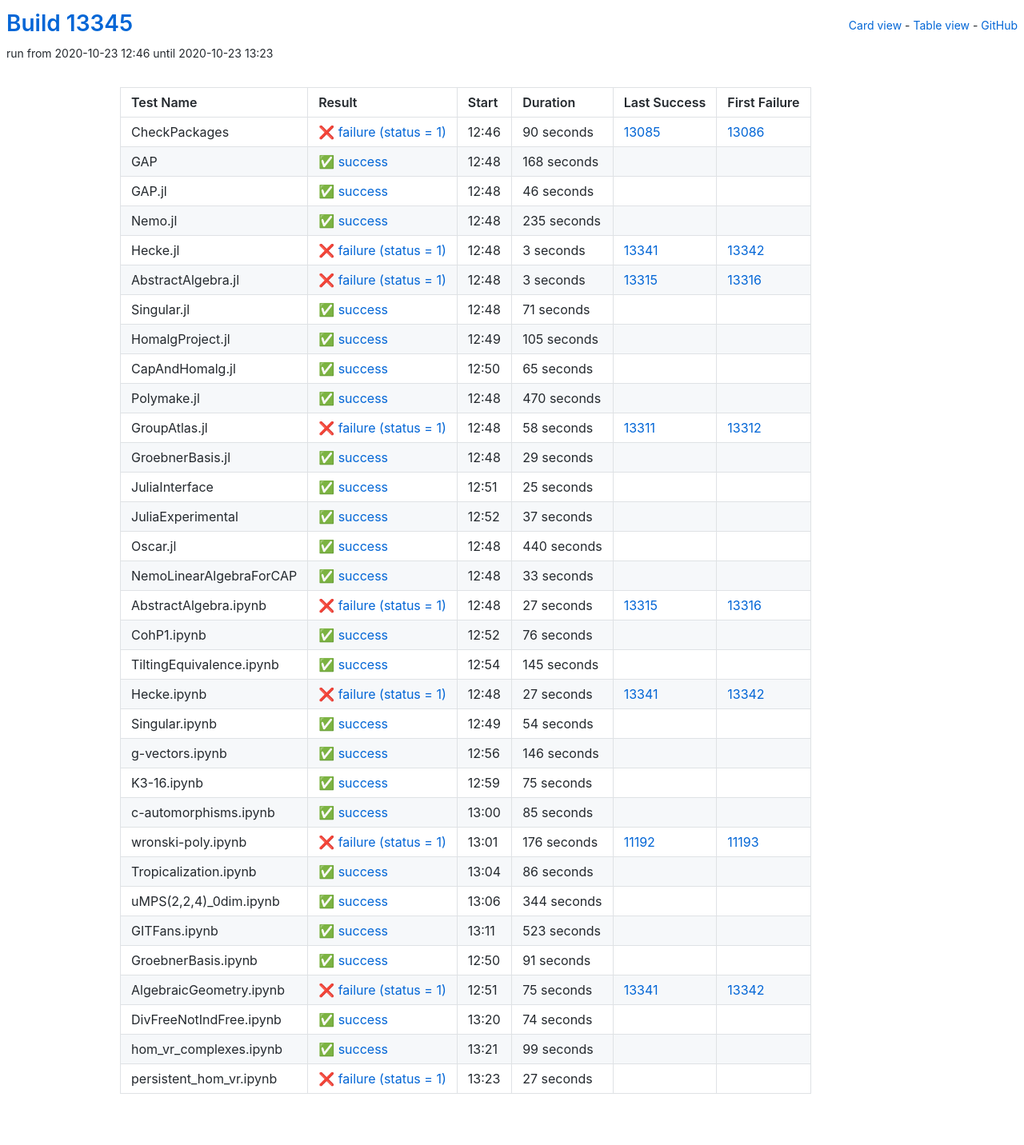
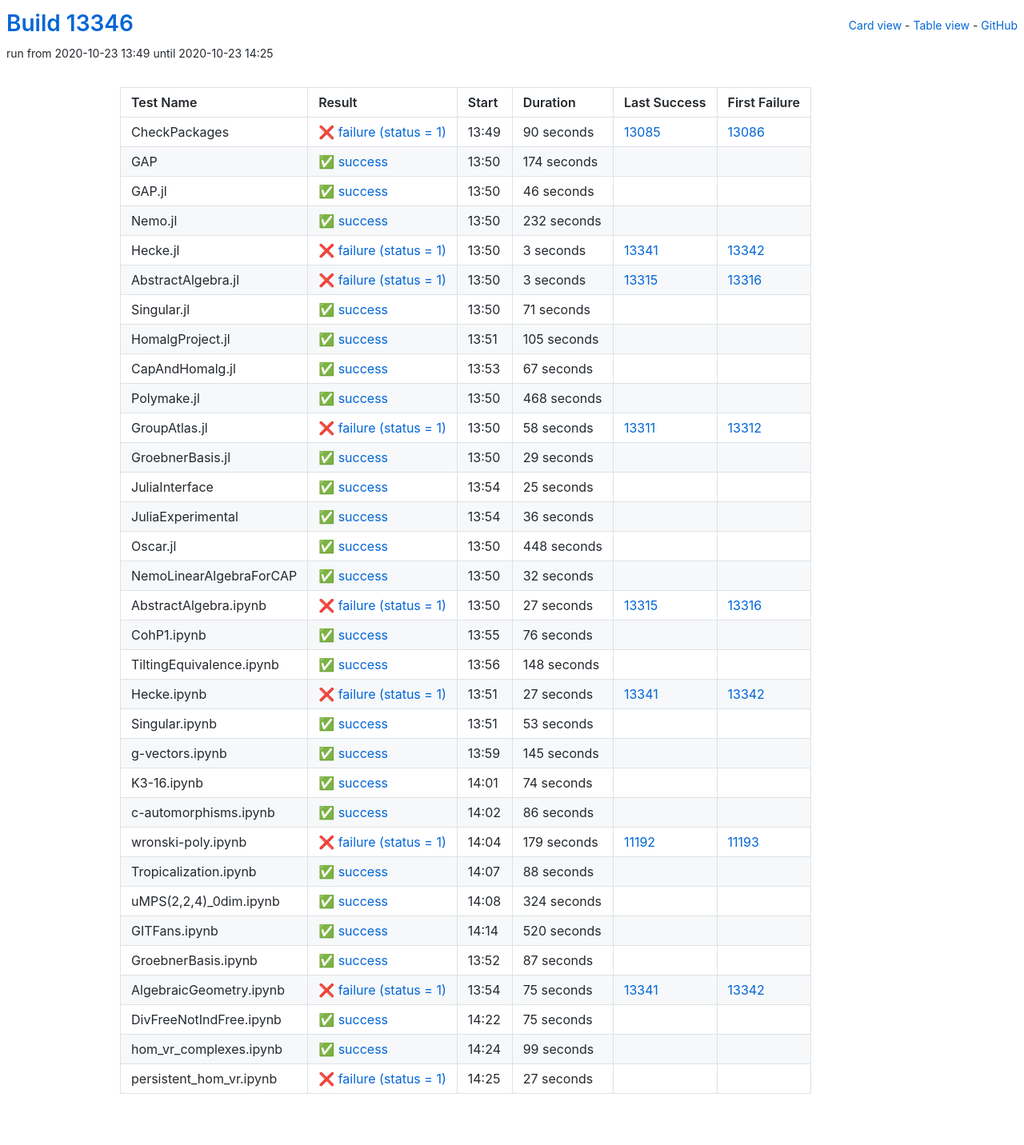
Before and after one commit to oscar-system/oscar-ci-status, a Jekyll site: the page built from table.html, in a window 1280 px wide. Shown: the whole page at 80% size. Built offline with Jekyll 4.4.1, drawn with Linux system fonts in a browser that asks for light colours.

Commit message:
Build #13346

```diff
--- a/_data/ci.yml
+++ b/_data/ci.yml
@@ -1,6 +1,6 @@
 ---
-build: 13345
-build_url: https://oscarci.mathematik.uni-kl.de/job/oscar/13345/
+build: 13346
+build_url: https://oscarci.mathematik.uni-kl.de/job/oscar/13346/
 job: oscar
 organization: oscar-system
 repo: oscar-ci-status
@@ -8,8 +8,8 @@
 tests:
 - name: CheckPackages
   id: checkpackages
-  log: https://oscarci.mathematik.uni-kl.de/job/oscar/13345/artifact/logs/build-13345/CheckPackages.log
-  start: 2020-10-23 12:46
+  log: https://oscarci.mathematik.uni-kl.de/job/oscar/13346/artifact/logs/build-13346/CheckPackages.log
+  start: 2020-10-23 13:49
   success: false
   exitcode: 1
   status: failure
@@ -20,20 +20,20 @@
   first_failure_url: https://oscarci.mathematik.uni-kl.de/job/oscar/13086/
 - name: GAP
   id: gap
-  log: https://oscarci.mathematik.uni-kl.de/job/oscar/13345/artifact/logs/build-13345/GAP.log
-  start: 2020-10-23 12:48
+  log: https://oscarci.mathematik.uni-kl.de/job/oscar/13346/artifact/logs/build-13346/GAP.log
+  start: 2020-10-23 13:50
   success: true
   exitcode: 0
   status: success
-  duration: 168
+  duration: 174
   last_success: false
   last_success_url:
   first_failure: false
   first_failure_url:
 - name: GAP.jl
   id: gap-jl
-  log: https://oscarci.mathematik.uni-kl.de/job/oscar/13345/artifact/logs/build-13345/GAP.jl.log
-  start: 2020-10-23 12:48
+  log: https://oscarci.mathematik.uni-kl.de/job/oscar/13346/artifact/logs/build-13346/GAP.jl.log
+  start: 2020-10-23 13:50
   success: true
   exitcode: 0
   status: success
@@ -44,20 +44,20 @@
   first_failure_url:
 - name: Nemo.jl
   id: nemo-jl
-  log: https://oscarci.mathematik.uni-kl.de/job/oscar/13345/artifact/logs/build-13345/Nemo.jl.log
-  start: 2020-10-23 12:48
+  log: https://oscarci.mathematik.uni-kl.de/job/oscar/13346/artifact/logs/build-13346/Nemo.jl.log
+  start: 2020-10-23 13:50
   success: true
   exitcode: 0
   status: success
-  duration: 235
+  duration: 232
   last_success: false
   last_success_url:
   first_failure: false
   first_failure_url:
 - name: Hecke.jl
   id: hecke-jl
-  log: https://oscarci.mathematik.uni-kl.de/job/oscar/13345/artifact/logs/build-13345/Hecke.jl.log
-  start: 2020-10-23 12:48
+  log: https://oscarci.mathematik.uni-kl.de/job/oscar/13346/artifact/logs/build-13346/Hecke.jl.log
+  start: 2020-10-23 13:50
   success: false
   exitcode: 1
   status: failure
@@ -68,8 +68,8 @@
   first_failure_url: https://oscarci.mathematik.uni-kl.de/job/oscar/13342/
 - name: AbstractAlgebra.jl
   id: abstractalgebra-jl
-  log: https://oscarci.mathematik.uni-kl.de/job/oscar/13345/artifact/logs/build-13345/AbstractAlgebra.jl.log
-  start: 2020-10-23 12:48
+  log: https://oscarci.mathematik.uni-kl.de/job/oscar/13346/artifact/logs/build-13346/AbstractAlgebra.jl.log
+  start: 2020-10-23 13:50
   success: false
   exitcode: 1
   status: failure
@@ -80,8 +80,8 @@
   first_failure_url: https://oscarci.mathematik.uni-kl.de/job/oscar/13316/
 - name: Singular.jl
   id: singular-jl
-  log: https://oscarci.mathematik.uni-kl.de/job/oscar/13345/artifact/logs/build-13345/Singular.jl.log
-  start: 2020-10-23 12:48
+  log: https://oscarci.mathematik.uni-kl.de/job/oscar/13346/artifact/logs/build-13346/Singular.jl.log
+  start: 2020-10-23 13:50
   success: true
   exitcode: 0
   status: success
@@ -92,8 +92,8 @@
   first_failure_url:
 - name: HomalgProject.jl
   id: homalgproject-jl
-  log: https://oscarci.mathematik.uni-kl.de/job/oscar/13345/artifact/logs/build-13345/HomalgProject.jl.log
-  start: 2020-10-23 12:49
+  log: https://oscarci.mathematik.uni-kl.de/job/oscar/13346/artifact/logs/build-13346/HomalgProject.jl.log
+  start: 2020-10-23 13:51
   success: true
   exitcode: 0
   status: success
@@ -104,32 +104,32 @@
   first_failure_url:
 - name: CapAndHomalg.jl
   id: capandhomalg-jl
-  log: https://oscarci.mathematik.uni-kl.de/job/oscar/13345/artifact/logs/build-13345/CapAndHomalg.jl.log
-  start: 2020-10-23 12:50
+  log: https://oscarci.mathematik.uni-kl.de/job/oscar/13346/artifact/logs/build-13346/CapAndHomalg.jl.log
+  start: 2020-10-23 13:53
   success: true
   exitcode: 0
   status: success
-  duration: 65
+  duration: 67
   last_success: false
   last_success_url:
   first_failure: false
   first_failure_url:
 - name: Polymake.jl
   id: polymake-jl
-  log: https://oscarci.mathematik.uni-kl.de/job/oscar/13345/artifact/logs/build-13345/Polymake.jl.log
-  start: 2020-10-23 12:48
+  log: https://oscarci.mathematik.uni-kl.de/job/oscar/13346/artifact/logs/build-13346/Polymake.jl.log
+  start: 2020-10-23 13:50
   success: true
   exitcode: 0
   status: success
-  duration: 470
+  duration: 468
   last_success: false
   last_success_url:
   first_failure: false
   first_failure_url:
 - name: GroupAtlas.jl
   id: groupatlas-jl
-  log: https://oscarci.mathematik.uni-kl.de/job/oscar/13345/artifact/logs/build-13345/GroupAtlas.jl.log
-  start: 2020-10-23 12:48
+  log: https://oscarci.mathematik.uni-kl.de/job/oscar/13346/artifact/logs/build-13346/GroupAtlas.jl.log
+  start: 2020-10-23 13:50
   success: false
   exitcode: 1
   status: failure
@@ -140,8 +140,8 @@
   first_failure_url: https://oscarci.mathematik.uni-kl.de/job/oscar/13312/
 - name: GroebnerBasis.jl
   id: groebnerbasis-jl
-  log: https://oscarci.mathematik.uni-kl.de/job/oscar/13345/artifact/logs/build-13345/GroebnerBasis.jl.log
-  start: 2020-10-23 12:48
+  log: https://oscarci.mathematik.uni-kl.de/job/oscar/13346/artifact/logs/build-13346/GroebnerBasis.jl.log
+  start: 2020-10-23 13:50
   success: true
   exitcode: 0
   status: success
@@ -152,8 +152,8 @@
   first_failure_url:
 - name: JuliaInterface
   id: juliainterface
-  log: https://oscarci.mathematik.uni-kl.de/job/oscar/13345/artifact/logs/build-13345/JuliaInterface.log
-  start: 2020-10-23 12:51
+  log: https://oscarci.mathematik.uni-kl.de/job/oscar/13346/artifact/logs/build-13346/JuliaInterface.log
+  start: 2020-10-23 13:54
   success: true
   exitcode: 0
   status: success
@@ -164,44 +164,44 @@
   first_failure_url:
 - name: JuliaExperimental
   id: juliaexperimental
-  log: https://oscarci.mathematik.uni-kl.de/job/oscar/13345/artifact/logs/build-13345/JuliaExperimental.log
-  start: 2020-10-23 12:52
+  log: https://oscarci.mathematik.uni-kl.de/job/oscar/13346/artifact/logs/build-13346/JuliaExperimental.log
+  start: 2020-10-23 13:54
   success: true
   exitcode: 0
   status: success
-  duration: 37
+  duration: 36
   last_success: false
   last_success_url:
   first_failure: false
   first_failure_url:
 - name: Oscar.jl
   id: oscar-jl
-  log: https://oscarci.mathematik.uni-kl.de/job/oscar/13345/artifact/logs/build-13345/Oscar.jl.log
-  start: 2020-10-23 12:48
+  log: https://oscarci.mathematik.uni-kl.de/job/oscar/13346/artifact/logs/build-13346/Oscar.jl.log
+  start: 2020-10-23 13:50
   success: true
   exitcode: 0
   status: success
-  duration: 440
+  duration: 448
   last_success: false
   last_success_url:
   first_failure: false
   first_failure_url:
 - name: NemoLinearAlgebraForCAP
   id: nemolinearalgebraforcap
-  log: https://oscarci.mathematik.uni-kl.de/job/oscar/13345/artifact/logs/build-13345/NemoLinearAlgebraForCAP.log
-  start: 2020-10-23 12:48
+  log: https://oscarci.mathematik.uni-kl.de/job/oscar/13346/artifact/logs/build-13346/NemoLinearAlgebraForCAP.log
+  start: 2020-10-23 13:50
   success: true
   exitcode: 0
   status: success
-  duration: 33
+  duration: 32
   last_success: false
   last_success_url:
   first_failure: false
   first_failure_url:
 - name: AbstractAlgebra.ipynb
   id: abstractalgebra-ipynb
-  log: https://oscarci.mathematik.uni-kl.de/job/oscar/13345/artifact/logs/build-13345/AbstractAlgebra.ipynb.log
-  start: 2020-10-23 12:48
+  log: https://oscarci.mathematik.uni-kl.de/job/oscar/13346/artifact/logs/build-13346/AbstractAlgebra.ipynb.log
+  start: 2020-10-23 13:50
   success: false
   exitcode: 1
   status: failure
@@ -212,8 +212,8 @@
   first_failure_url: https://oscarci.mathematik.uni-kl.de/job/oscar/13316/
 - name: CohP1.ipynb
   id: cohp1-ipynb
-  log: https://oscarci.mathematik.uni-kl.de/job/oscar/13345/artifact/logs/build-13345/CohP1.ipynb.log
-  start: 2020-10-23 12:52
+  log: https://oscarci.mathematik.uni-kl.de/job/oscar/13346/artifact/logs/build-13346/CohP1.ipynb.log
+  start: 2020-10-23 13:55
   success: true
   exitcode: 0
   status: success
@@ -224,20 +224,20 @@
   first_failure_url:
 - name: TiltingEquivalence.ipynb
   id: tiltingequivalence-ipynb
-  log: https://oscarci.mathematik.uni-kl.de/job/oscar/13345/artifact/logs/build-13345/TiltingEquivalence.ipynb.log
-  start: 2020-10-23 12:54
+  log: https://oscarci.mathematik.uni-kl.de/job/oscar/13346/artifact/logs/build-13346/TiltingEquivalence.ipynb.log
+  start: 2020-10-23 13:56
   success: true
   exitcode: 0
   status: success
-  duration: 145
+  duration: 148
   last_success: false
   last_success_url:
   first_failure: false
   first_failure_url:
 - name: Hecke.ipynb
   id: hecke-ipynb
-  log: https://oscarci.mathematik.uni-kl.de/job/oscar/13345/artifact/logs/build-13345/Hecke.ipynb.log
-  start: 2020-10-23 12:48
+  log: https://oscarci.mathematik.uni-kl.de/job/oscar/13346/artifact/logs/build-13346/Hecke.ipynb.log
+  start: 2020-10-23 13:51
   success: false
   exitcode: 1
   status: failure
@@ -248,68 +248,44 @@
   first_failure_url: https://oscarci.mathematik.uni-kl.de/job/oscar/13342/
 - name: Singular.ipynb
   id: singular-ipynb
-  log: https://oscarci.mathematik.uni-kl.de/job/oscar/13345/artifact/logs/build-13345/Singular.ipynb.log
-  start: 2020-10-23 12:49
+  log: https://oscarci.mathematik.uni-kl.de/job/oscar/13346/artifact/logs/build-13346/Singular.ipynb.log
+  start: 2020-10-23 13:51
   success: true
   exitcode: 0
   status: success
-  duration: 54
+  duration: 53
   last_success: false
   last_success_url:
   first_failure: false
   first_failure_url:
 - name: g-vectors.ipynb
   id: g-vectors-ipynb
-  log: https://oscarci.mathematik.uni-kl.de/job/oscar/13345/artifact/logs/build-13345/g-vectors.ipynb.log
-  start: 2020-10-23 12:56
+  log: https://oscarci.mathematik.uni-kl.de/job/oscar/13346/artifact/logs/build-13346/g-vectors.ipynb.log
+  start: 2020-10-23 13:59
   success: true
   exitcode: 0
   status: success
-  duration: 146
+  duration: 145
   last_success: false
   last_success_url:
   first_failure: false
   first_failure_url:
 - name: K3-16.ipynb
   id: k3-16-ipynb
-  log: https://oscarci.mathematik.uni-kl.de/job/oscar/13345/artifact/logs/build-13345/K3-16.ipynb.log
-  start: 2020-10-23 12:59
+  log: https://oscarci.mathematik.uni-kl.de/job/oscar/13346/artifact/logs/build-13346/K3-16.ipynb.log
+  start: 2020-10-23 14:01
   success: true
   exitcode: 0
   status: success
-  duration: 75
+  duration: 74
   last_success: false
   last_success_url:
   first_failure: false
   first_failure_url:
 - name: c-automorphisms.ipynb
   id: c-automorphisms-ipynb
-  log: https://oscarci.mathematik.uni-kl.de/job/oscar/13345/artifact/logs/build-13345/c-automorphisms.ipynb.log
-  start: 2020-10-23 13:00
-  success: true
-  exitcode: 0
-  status: success
-  duration: 85
-  last_success: false
-  last_success_url:
-  first_failure: false
-  first_failure_url:
-- name: wronski-poly.ipynb
-  id: wronski-poly-ipynb
-  log: https://oscarci.mathematik.uni-kl.de/job/oscar/13345/artifact/logs/build-13345/wronski-poly.ipynb.log
-  start: 2020-10-23 13:01
-  success: false
-  exitcode: 1
-  status: failure
-  duration: 176
-  last_success: 11192
-  last_success_url: https://oscarci.mathematik.uni-kl.de/job/oscar/11192/
-  first_failure: 11193
-  first_failure_url: https://oscarci.mathematik.uni-kl.de/job/oscar/11193/
-- name: Tropicalization.ipynb
-  id: tropicalization-ipynb
-  log: https://oscarci.mathematik.uni-kl.de/job/oscar/13345/artifact/logs/build-13345/Tropicalization.ipynb.log
-  start: 2020-10-23 13:04
+  log: https://oscarci.mathematik.uni-kl.de/job/oscar/13346/artifact/logs/build-13346/c-automorphisms.ipynb.log
+  start: 2020-10-23 14:02
   success: true
   exitcode: 0
   status: success
@@ -318,46 +294,70 @@
   last_success_url:
   first_failure: false
   first_failure_url:
-- name: uMPS(2,2,4)_0dim.ipynb
-  id: umps-2-2-4-0dim-ipynb
-  log: https://oscarci.mathematik.uni-kl.de/job/oscar/13345/artifact/logs/build-13345/uMPS-2-2-4-_0dim.ipynb.log
-  start: 2020-10-23 13:06
+- name: wronski-poly.ipynb
+  id: wronski-poly-ipynb
+  log: https://oscarci.mathematik.uni-kl.de/job/oscar/13346/artifact/logs/build-13346/wronski-poly.ipynb.log
+  start: 2020-10-23 14:04
+  success: false
+  exitcode: 1
+  status: failure
+  duration: 179
+  last_success: 11192
+  last_success_url: https://oscarci.mathematik.uni-kl.de/job/oscar/11192/
+  first_failure: 11193
+  first_failure_url: https://oscarci.mathematik.uni-kl.de/job/oscar/11193/
+- name: Tropicalization.ipynb
+  id: tropicalization-ipynb
+  log: https://oscarci.mathematik.uni-kl.de/job/oscar/13346/artifact/logs/build-13346/Tropicalization.ipynb.log
+  start: 2020-10-23 14:07
   success: true
   exitcode: 0
   status: success
-  duration: 344
+  duration: 88
+  last_success: false
+  last_success_url:
+  first_failure: false
+  first_failure_url:
+- name: uMPS(2,2,4)_0dim.ipynb
+  id: umps-2-2-4-0dim-ipynb
+  log: https://oscarci.mathematik.uni-kl.de/job/oscar/13346/artifact/logs/build-13346/uMPS-2-2-4-_0dim.ipynb.log
+  start: 2020-10-23 14:08
+  success: true
+  exitcode: 0
+  status: success
+  duration: 324
   last_success: false
   last_success_url:
   first_failure: false
   first_failure_url:
 - name: GITFans.ipynb
   id: gitfans-ipynb
-  log: https://oscarci.mathematik.uni-kl.de/job/oscar/13345/artifact/logs/build-13345/GITFans.ipynb.log
-  start: 2020-10-23 13:11
+  log: https://oscarci.mathematik.uni-kl.de/job/oscar/13346/artifact/logs/build-13346/GITFans.ipynb.log
+  start: 2020-10-23 14:14
   success: true
   exitcode: 0
   status: success
-  duration: 523
+  duration: 520
   last_success: false
   last_success_url:
   first_failure: false
   first_failure_url:
 - name: GroebnerBasis.ipynb
   id: groebnerbasis-ipynb
-  log: https://oscarci.mathematik.uni-kl.de/job/oscar/13345/artifact/logs/build-13345/GroebnerBasis.ipynb.log
-  start: 2020-10-23 12:50
+  log: https://oscarci.mathematik.uni-kl.de/job/oscar/13346/artifact/logs/build-13346/GroebnerBasis.ipynb.log
+  start: 2020-10-23 13:52
   success: true
   exitcode: 0
   status: success
-  duration: 91
+  duration: 87
   last_success: false
   last_success_url:
   first_failure: false
   first_failure_url:
 - name: AlgebraicGeometry.ipynb
   id: algebraicgeometry-ipynb
-  log: https://oscarci.mathematik.uni-kl.de/job/oscar/13345/artifact/logs/build-13345/AlgebraicGeometry.ipynb.log
-  start: 2020-10-23 12:51
+  log: https://oscarci.mathematik.uni-kl.de/job/oscar/13346/artifact/logs/build-13346/AlgebraicGeometry.ipynb.log
+  start: 2020-10-23 13:54
   success: false
   exitcode: 1
   status: failure
@@ -368,20 +368,20 @@
   first_failure_url: https://oscarci.mathematik.uni-kl.de/job/oscar/13342/
 - name: DivFreeNotIndFree.ipynb
   id: divfreenotindfree-ipynb
-  log: https://oscarci.mathematik.uni-kl.de/job/oscar/13345/artifact/logs/build-13345/DivFreeNotIndFree.ipynb.log
-  start: 2020-10-23 13:20
+  log: https://oscarci.mathematik.uni-kl.de/job/oscar/13346/artifact/logs/build-13346/DivFreeNotIndFree.ipynb.log
+  start: 2020-10-23 14:22
   success: true
   exitcode: 0
   status: success
-  duration: 74
+  duration: 75
   last_success: false
   last_success_url:
   first_failure: false
   first_failure_url:
 - name: hom_vr_complexes.ipynb
   id: hom-vr-complexes-ipynb
-  log: https://oscarci.mathematik.uni-kl.de/job/oscar/13345/artifact/logs/build-13345/hom_vr_complexes.ipynb.log
-  start: 2020-10-23 13:21
+  log: https://oscarci.mathematik.uni-kl.de/job/oscar/13346/artifact/logs/build-13346/hom_vr_complexes.ipynb.log
+  start: 2020-10-23 14:24
   success: true
   exitcode: 0
   status: success
@@ -392,8 +392,8 @@
   first_failure_url:
 - name: persistent_hom_vr.ipynb
   id: persistent-hom-vr-ipynb
-  log: https://oscarci.mathematik.uni-kl.de/job/oscar/13345/artifact/logs/build-13345/persistent_hom_vr.ipynb.log
-  start: 2020-10-23 13:23
+  log: https://oscarci.mathematik.uni-kl.de/job/oscar/13346/artifact/logs/build-13346/persistent_hom_vr.ipynb.log
+  start: 2020-10-23 14:25
   success: false
   exitcode: 1
   status: failure
```
Also changed, not shown: README.md.
